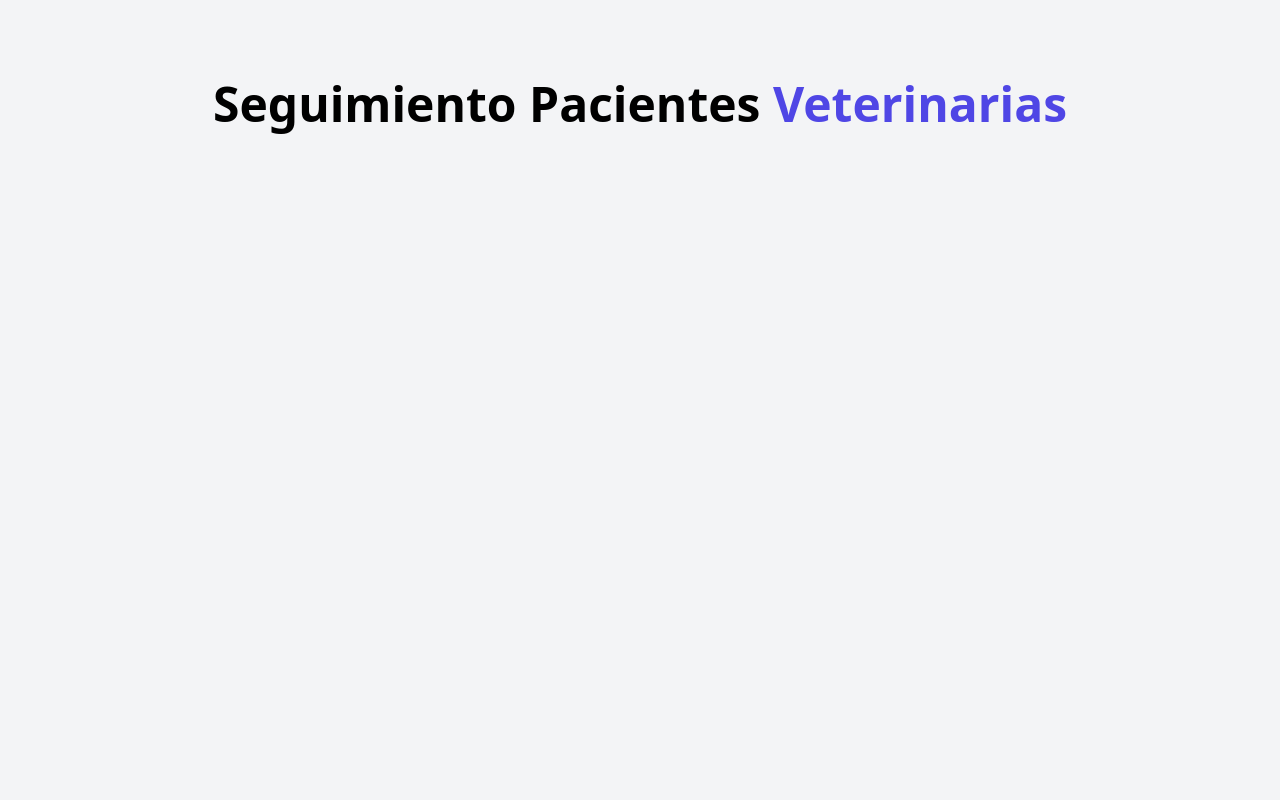
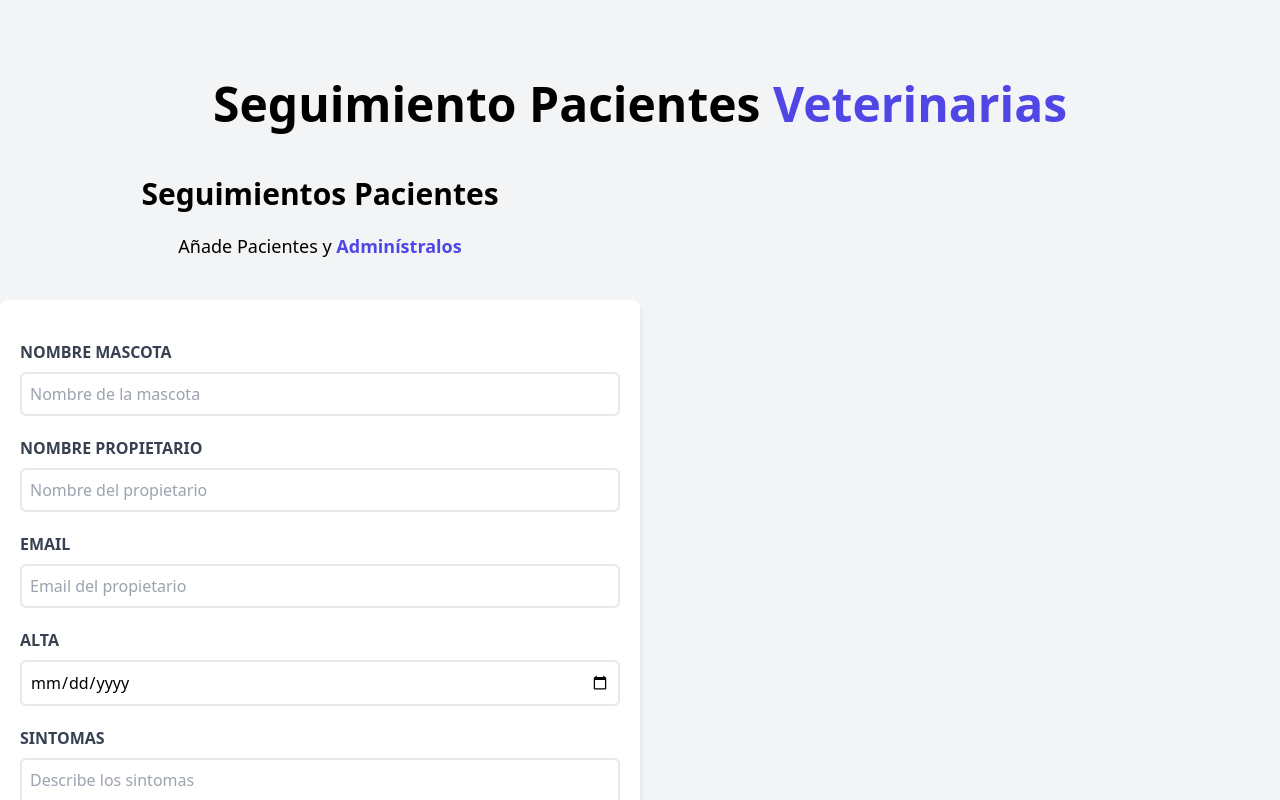
Before and after one commit to andmar001/vet-app, a Vue app: page / in a window 1280 px wide. Shown: the top 800 px of the page. Built offline with nearby package versions, Linux system fonts and the light colour scheme.

Commit message:
ADD diseño de formulario

```diff
--- a/src/App.vue
+++ b/src/App.vue
@@ -1,9 +1,15 @@
 <script setup>
   import Header from './components/Header.vue'
+  import Formulario from './components/Formulario.vue'
 </script>
 
 <template>
   <div class="container mx-auto mt-20">
     <Header/>
+
+    <div class="mt-12 md:flex">
+      <Formulario/>
+    </div>
+
   </div>
 </template>
--- /dev/null
+++ b/src/components/Formulario.vue
@@ -0,0 +1,90 @@
+<script setup>
+
+</script>
+
+<template>
+  <div class="md:w-1/2">
+    <h2 class="font-black text-3xl text-center">Seguimientos Pacientes</h2>
+
+    <p class="text-lg mt-5 text-center mb-10">
+      Añade Pacientes y
+      <span class="text-indigo-600 font-bold">Adminístralos</span>
+    </p>
+
+    <form
+      class="bg-white shadow-md rounded-lg py-10 px-5 mb-10"
+    >
+      <div class="mb-5">
+        <label
+            for="mascota"
+            class="block text-gray-700 uppercase font-bold">
+            Nombre Mascota
+        </label>
+        <input
+            id="mascota"
+            type="text"
+            placeholder="Nombre de la mascota"
+            class="border-2 w-full p-2 mt-2 placeholder-gray-400 rounded-md"
+            >
+      </div>
+      <div class="mb-5">
+        <label
+            for="propietario"
+            class="block text-gray-700 uppercase font-bold">
+            Nombre Propietario
+        </label>
+        <input
+            id="propietario"
+            type="text"
+            placeholder="Nombre del propietario"
+            class="border-2 w-full p-2 mt-2 placeholder-gray-400 rounded-md"
+            >
+      </div>
+      <div class="mb-5">
+        <label
+            for="email"
+            class="block text-gray-700 uppercase font-bold">
+            Email
+        </label>
+        <input
+            id="propietario"
+            type="email"
+            placeholder="Email del propietario"
+            class="border-2 w-full p-2 mt-2 placeholder-gray-400 rounded-md"
+            >
+      </div>
+      <div class="mb-5">
+        <label
+            for="alta"
+            class="block text-gray-700 uppercase font-bold">
+            Alta
+        </label>
+        <input
+            id="alta"
+            type="date"
+            class="border-2 w-full p-2 mt-2 placeholder-gray-400 rounded-md"
+            >
+      </div>
+      <div class="mb-5">
+        <label
+            for="sintomas"
+            class="block text-gray-700 uppercase font-bold">
+            Sintomas
+        </label>
+        <textarea
+            id="sintomas"
+            placeholder="Describe los sintomas"
+            class="border-2 w-full p-2 mt-2 placeholder-gray-400 rounded-md h-40"
+            />
+      </div>
+
+      <input
+          type="submit"
+          class="bg-indigo-700 w-full p-3 text-white uppercase font-bold hover:bg-indigo-700 cursor-pointer transition-colors"
+          value="Registrar Paciente"
+      />
+    </form>
+
+  </div>
+
+</template>
```
